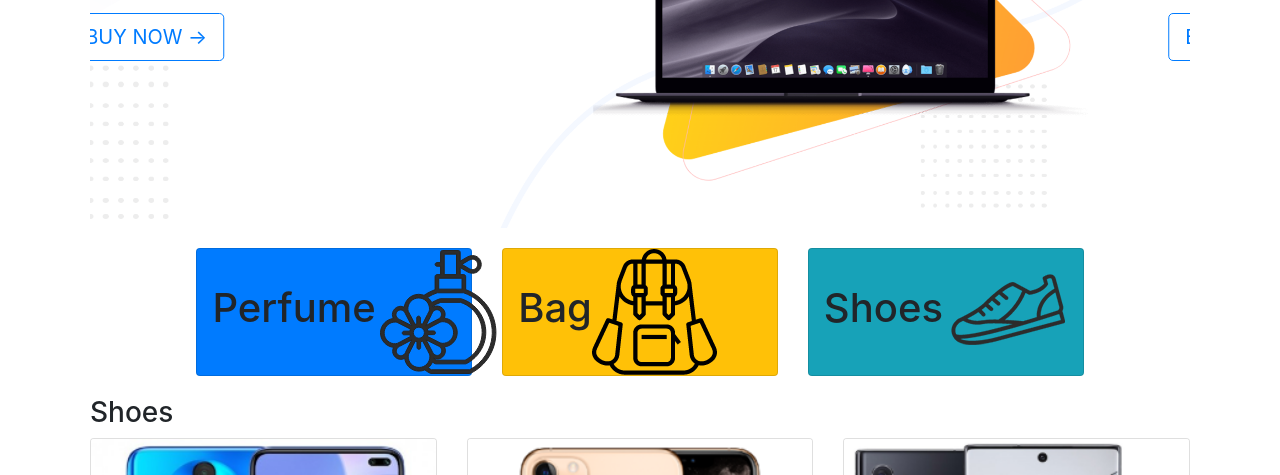
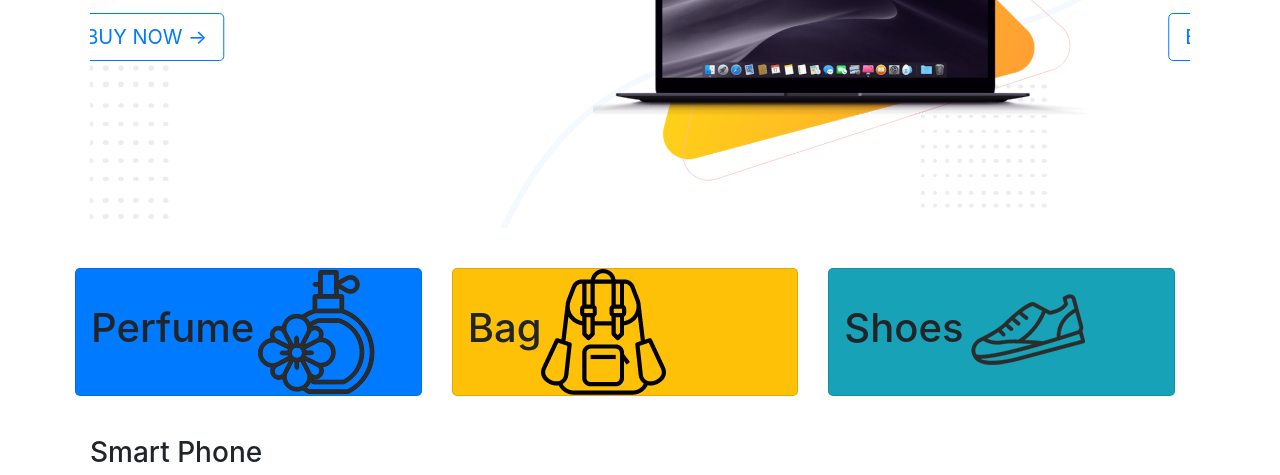
Before and after one commit to smsrasal/hotGedzetsCom, a plain HTML site: page index.html in a window 1280 px wide. Shown: the part 421-896 px from the top of the page. Drawn offline with nearby package versions, Linux system fonts and the light colour scheme.

Commit message:
complete hotgeget

```diff
--- a/index.html
+++ b/index.html
@@ -89,14 +89,15 @@
           </div>
       </div>
 
+            <section class="perfume">
 
               <div class="container categories">
-              <div class="row justify-content-center">
-                        <div class="card-deck">
+              <div class="row row row-cols-1 row-colsmd-3 ">
+                        <div class="card-deck ">
                           <div class="card  bg-primary">
-                         <div class="col-md-4">
+                         <div class="col-sm-4">
                           <div class="d-flex justify-content-between align-items-center cat1">
-                            <h1>Perfume</h1>
+                            <h1 class="color">Perfume</h1>
                           <img src="hot-gadgets/categories/perfume.png" alt="">
                           </div>
                          </div>
@@ -120,9 +121,14 @@
                         </div>
                    </div>
             </div>
+            </section>
+
+            <section class="perfume">
 
           <div class="container shoes" id="shoes">
-              <h3>Shoes</h3>
+          <h3>Smart Phone</h3>
+          <div class="row">
+
             <div class="card-deck">
               <div class="card">
                 <img src="hot-gadgets/phone/phone-1.png" class="card-img-top" alt="...">
@@ -156,10 +162,13 @@
               </div>
             </div>
           </div>
+    </div>
+</section>
 
+<section class="perfume">
   <div class="container" id="Backpack">
     <h3>Laptop</h3>
-                      <div class="card-deck">
+          <div class="row card-deck">
             <div class="card">
               <img src="hot-gadgets/laptop/product-1.png" class="card-img-top" alt="...">
               <div class="card-body">
@@ -195,6 +204,9 @@
             </div>
           </div>
   </div>
+</section>
+
+<section class="perfume">
 
   <div class="container d-flex align-items-center justify-content-center  orange-bg" id="subscribe">
           <div>
@@ -207,6 +219,7 @@
   <footer>
     <p class="footer" >©2020 hot-gadgets. All right  reserved by S M S Rasel</p>
   </footer>
+</section>
 
 
   <script src="https://code.jquery.com/jquery-3.5.1.slim.min.js" integrity="sha384-DfXdz2htPH0lsSSs5nCTpuj/zy4C+OGpamoFVy38MVBnE+IbbVYUew+OrCXaRkfj" crossorigin="anonymous"></script>
--- a/style.css
+++ b/style.css
@@ -33,6 +33,20 @@
 
 
   }
+  .color{
+      text-emphasis-color: white;
+  }
+  .card{
+
+      border-radius: 5px;
+      -webkit-border-radius: 5px;
+      -moz-border-radius: 5px;
+      -ms-border-radius: 5px;
+      -o-border-radius: 5px;
+}
+.perfume{
+    margin-top: 20px;
+}
   .footer{
       text-align: center;
   }
```
Lines whose indentation alone changed are shown as unchanged.
